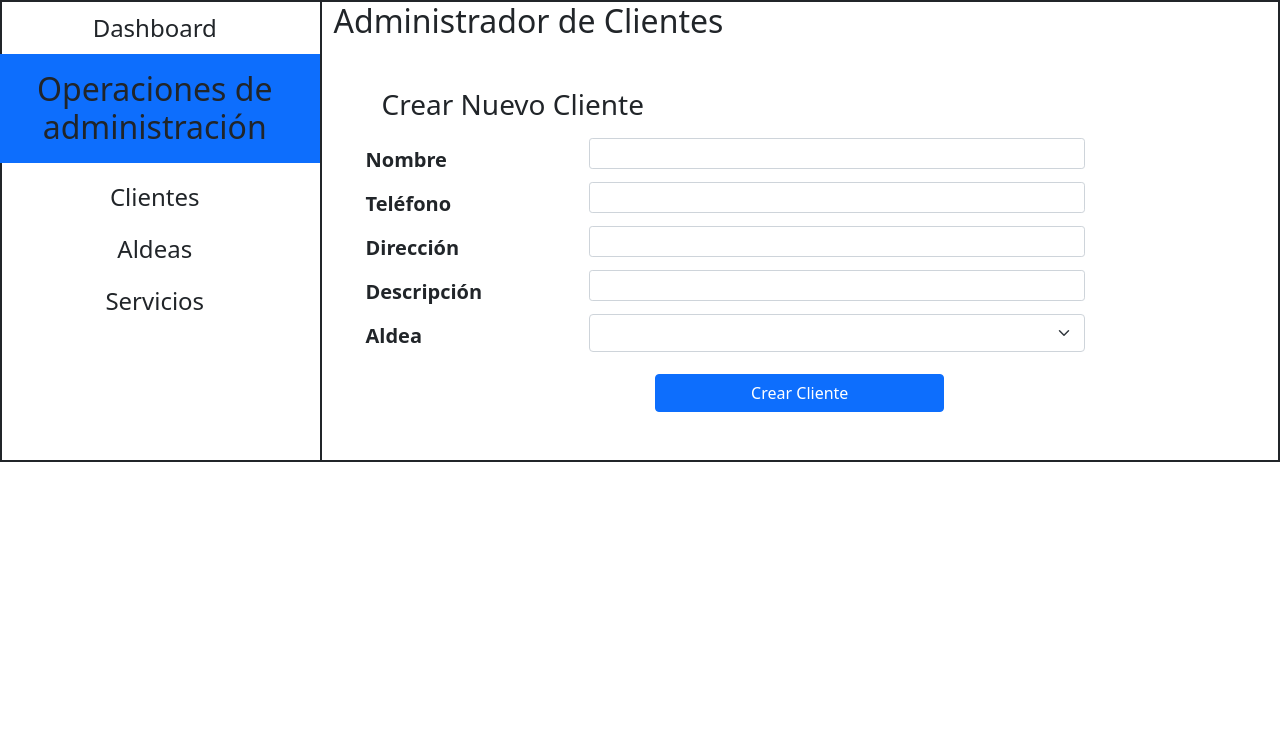
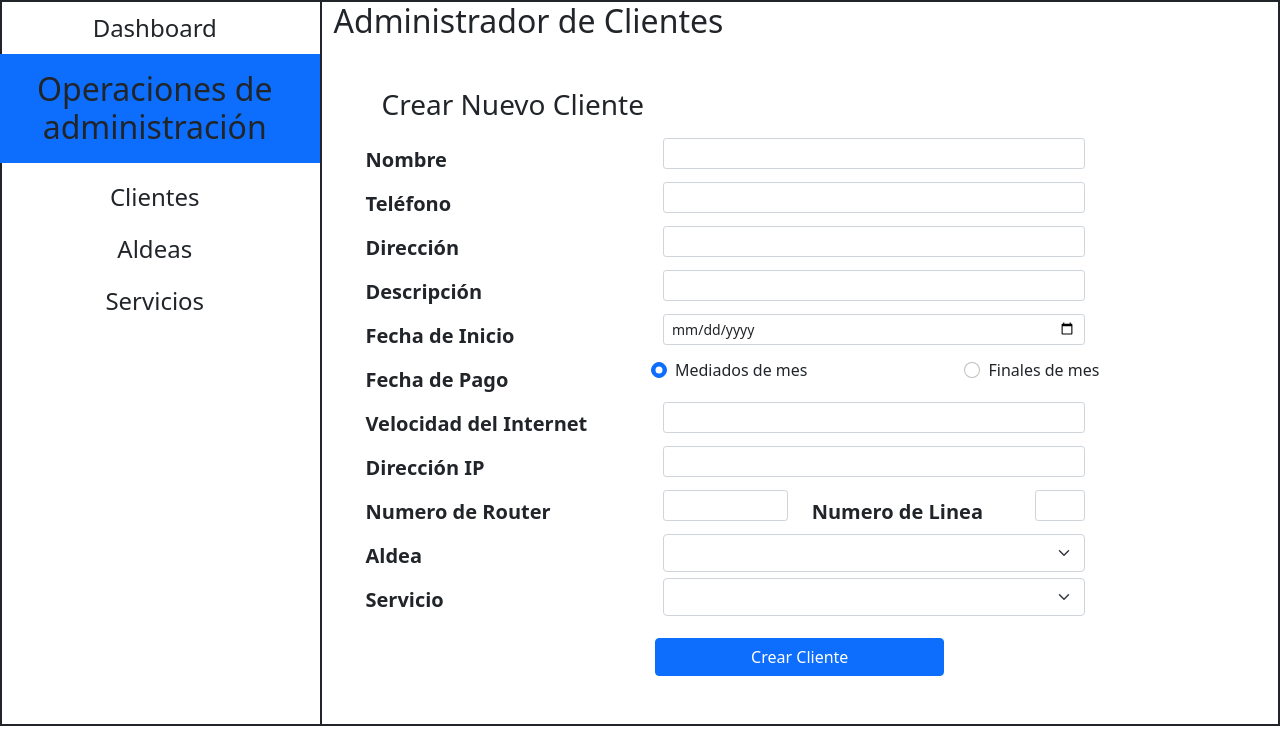
Before and after one commit to xhuniktzi/ctrl-cable-tv-san-rafael, a Flask app: page /admin/clients/ in a window 1280 px wide. Shown: the part 58-800 px from the top of the page. Run offline with Flask 2, Linux system fonts and the light colour scheme; tables that the repository leaves empty hold one stand-in row (values such as "Sample post").

Commit message:
dev: created api for services and link with clients view

```diff
--- a/src/app.py
+++ b/src/app.py
@@ -1,7 +1,7 @@
 from flask import Flask, render_template, request, redirect, url_for, jsonify, abort
 from flask_sqlalchemy import SQLAlchemy
 from dotenv import load_dotenv
-from helpers import serialize_village
+from helpers import serialize_village, serialize_service
 import os
 
 load_dotenv()
@@ -34,7 +34,7 @@ class Client(db.Model):
     name = db.Column(db.String(80), nullable=False)
     phone = db.Column(db.String(12), nullable=True)
     direction = db.Column(db.String(120), nullable=False)
-    description = db.Column(db.String(120), nullable=False)
+    description = db.Column(db.String(120), nullable=True)
     payment_date = db.Column(db.DateTime, nullable=False)
     payment_group = db.Column(db.String(3), nullable=False)
     internet_speed = db.Column(db.Integer, nullable=True)
@@ -112,6 +112,27 @@ def post_village():
     return serialize_village(new_village)
 
 
+@app.route('/api/v1/services', methods=['GET'])
+def get_all_services():
+    services = Service.query.all()
+    service_list = []
+    for service in services:
+        service_element = serialize_service(service)
+        service_list.append(service_element)
+    return jsonify(service_list)
+
+
+@app.route('/api/v1/services', methods=['POST'])
+def post_service():
+    new_service = Service()
+    new_service.name = request.json['name']
+    new_service.code = request.json['code']
+
+    db.session.add(new_service)
+    db.session.commit()
+    return serialize_service(new_service)
+
+
 if __name__ == "__main__":
     db.create_all()
     app.run(debug=True)
--- a/src/helpers.py
+++ b/src/helpers.py
@@ -10,3 +10,14 @@ def serialize_village(village):
             'name': village.name,
             'code': village.code
         }
+
+
+def serialize_service(service):
+    if service is None:
+        return {}
+    else:
+        return {
+            'id': service.key_id,
+            'name': service.name,
+            'code': service.code
+        }
--- a/src/static/village_admin.js
+++ b/src/static/village_admin.js
@@ -1,6 +1,6 @@
 let create_village_form = document.querySelector('#create-village-form');
 
-create_village_form.addEventListener("submit", (e) => {
+create_village_form.addEventListener('submit', (e) => {
   e.preventDefault();
   let url = '/api/v1/villages';
   fetch(url, {
--- a/src/templates/client_admin.html
+++ b/src/templates/client_admin.html
@@ -4,23 +4,24 @@ endblock %} {% block content %}
 <form id="create-client-form" class="m-3 p-3">
   <h3 class="m-3">Crear Nuevo Cliente</h3>
   <div class="row">
-    <label for="name" class="col-lg-3 col-form-label fw-bolder fs-5"
+    <label for="name" class="col-lg-4 col-form-label fw-bolder fs-5"
       >Nombre</label
     >
-    <div class="col-lg-7">
+    <div class="col-lg-6">
       <input
         type="text"
         name="name"
         id="name"
         class="form-control form-control-sm"
+        required
       />
     </div>
   </div>
   <div class="row">
-    <label for="phone" class="col-lg-3 col-form-label fw-bolder fs-5"
+    <label for="phone" class="col-lg-4 col-form-label fw-bolder fs-5"
       >Teléfono</label
     >
-    <div class="col-lg-7">
+    <div class="col-lg-6">
       <input
         type="tel"
         name="phone"
@@ -30,23 +31,24 @@ endblock %} {% block content %}
     </div>
   </div>
   <div class="row">
-    <label for="direction" class="col-lg-3 col-form-label fw-bolder fs-5"
+    <label for="direction" class="col-lg-4 col-form-label fw-bolder fs-5"
       >Dirección</label
     >
-    <div class="col-lg-7">
+    <div class="col-lg-6">
       <input
         type="text"
         name="direction"
         id="direction"
         class="form-control form-control-sm"
+        required
       />
     </div>
   </div>
   <div class="row">
-    <label for="description" class="col-lg-3 col-form-label fw-bolder fs-5"
+    <label for="description" class="col-lg-4 col-form-label fw-bolder fs-5"
       >Descripción</label
     >
-    <div class="col-lg-7">
+    <div class="col-lg-6">
       <input
         type="text"
         name="description"
@@ -55,12 +57,113 @@ endblock %} {% block content %}
       />
     </div>
   </div>
+
   <div class="row">
-    <label for="ubication" class="col-lg-3 col-form-label fw-bolder fs-5"
+    <label for="payment-date" class="col-lg-4 col-form-label fw-bolder fs-5"
+      >Fecha de Inicio</label
+    >
+    <div class="col-lg-6">
+      <input
+        type="date"
+        name="payment-date"
+        id="payment-date"
+        class="form-control form-control-sm"
+        required
+      />
+    </div>
+  </div>
+  <div class="row">
+    <label for="payment-group" class="col-lg-4 col-form-label fw-bolder fs-5"
+      >Fecha de Pago</label
+    >
+    <div class="col-lg-4 form-check form-check-inline">
+      <input
+        type="radio"
+        name="payment-group"
+        id="mid-month"
+        class="form-check-input"
+        value="MID"
+        checked
+      />
+      <label for="mid-month" class="form-check-label">Mediados de mes</label>
+    </div>
+    <div class="col-lg-3 form-check form-check-inline">
+      <input
+        type="radio"
+        name="payment-group"
+        id="end-month"
+        class="form-check-input"
+        value="END"
+      />
+      <label for="end-month" class="form-check-label">Finales de mes</label>
+    </div>
+  </div>
+  <div class="row">
+    <label for="internet-speed" class="col-lg-4 col-form-label fw-bolder fs-5"
+      >Velocidad del Internet</label
+    >
+    <div class="col-lg-6">
+      <input
+        type="number"
+        name="internet-speed"
+        id="internet-speed"
+        class="form-control form-control-sm"
+      />
+    </div>
+  </div>
+  <div class="row">
+    <label for="ip-address" class="col-lg-4 col-form-label fw-bolder fs-5"
+      >Dirección IP</label
+    >
+    <div class="col-lg-6">
+      <input
+        type="text"
+        name="ip-address"
+        id="ip-address"
+        class="form-control form-control-sm"
+      />
+    </div>
+  </div>
+  <div class="row">
+    <label for="internet-router" class="col-lg-4 col-form-label fw-bolder fs-5"
+      >Numero de Router</label
+    >
+    <div class="col-lg-2">
+      <input
+        type="number"
+        name="internet-router"
+        id="internet-router"
+        class="form-control form-control-sm"
+      />
+    </div>
+    <label for="internet-line" class="col-lg-3 col-form-label fw-bolder fs-5"
+      >Numero de Linea</label
+    >
+    <div class="col-lg-1">
+      <input
+        type="number"
+        name="internet-line"
+        id="internet-line"
+        class="form-control form-control-sm"
+      />
+    </div>
+  </div>
+  <div class="row">
+    <label for="ubication" class="col-lg-4 col-form-label fw-bolder fs-5"
       >Aldea</label
     >
-    <div class="col-lg-7">
-      <select name="ubication" id="ubication" class="form-select">
+    <div class="col-lg-6">
+      <select name="ubication" id="ubication" class="form-select" required>
+        <option selected></option>
+      </select>
+    </div>
+  </div>
+  <div class="row">
+    <label for="service" class="col-lg-4 col-form-label fw-bolder fs-5"
+      >Servicio</label
+    >
+    <div class="col-lg-6">
+      <select name="service" id="service" class="form-select" required>
         <option selected></option>
       </select>
     </div>
```
Also changed, not shown: src/static/client_admin.js (+36 -3 lines), 1 other file.
